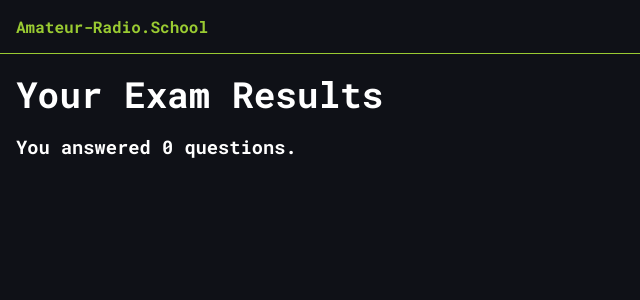
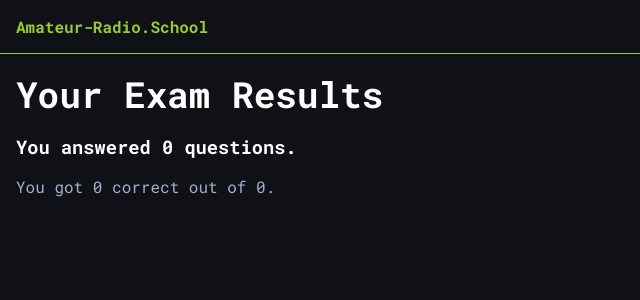
Before and after one commit to tyler-daigle/ham-exam-next, a Next.js app: page /results in a window 1280 px wide. Shown: the top 300 px of the page, without its empty margins (0-640 px from the left). Built offline with nearby package versions, Linux system fonts and the light colour scheme.

Commit message:
working on grading exams

```diff
--- a/pages/results.tsx
+++ b/pages/results.tsx
@@ -1,17 +1,32 @@
 import MainLayout from "Layouts/MainLayout";
 import PageHeader from "@/components/PageHeader";
-import { answersAtom } from "../state/atoms";
+import { answersAtom, correctAnswersAtom } from "../state/atoms";
 import { useAtom } from "jotai";
+
+function gradeTest(answersMap: Map<string, number>, correctAnswersMap: Map<string, number>) {
+  let numCorrect = 0;
+
+  answersMap.forEach((answer, questionId) => {
+    if (answer === correctAnswersMap.get(questionId)) {
+      numCorrect++;
+    }
+  });
+
+  return numCorrect;
+}
 
 export default function ResultsPage() {
   const [answersMap] = useAtom(answersAtom);
-
+  const [correctAnswers] = useAtom(correctAnswersAtom);
+  console.log(correctAnswers);
+  const numCorrect = gradeTest(answersMap, correctAnswers);
   const numAnswers = answersMap.size;
 
   return (
     <MainLayout>
       <PageHeader>Your Exam Results</PageHeader>
       <h3>You answered {numAnswers} questions.</h3>
+      <p>You got {numCorrect} correct out of {correctAnswers.size}.</p>
     </MainLayout>
   )
 }
--- a/state/atoms.ts
+++ b/state/atoms.ts
@@ -1,5 +1,11 @@
 import { ExamTypes } from "@/types/types";
 import { atom } from "jotai";
 
+// examAtom is used to store the exam type
 export const examAtom = atom(ExamTypes.TECHNICIAN);
+
+// answersAtom holds the answers that user has selected
 export const answersAtom = atom(new Map<string, number>());
+
+// correctAnswersAtom holds the correct answers
+export const correctAnswersAtom = atom(new Map<string, number>());
```
Also changed, not shown: pages/exam.tsx (+16 -1 lines).
